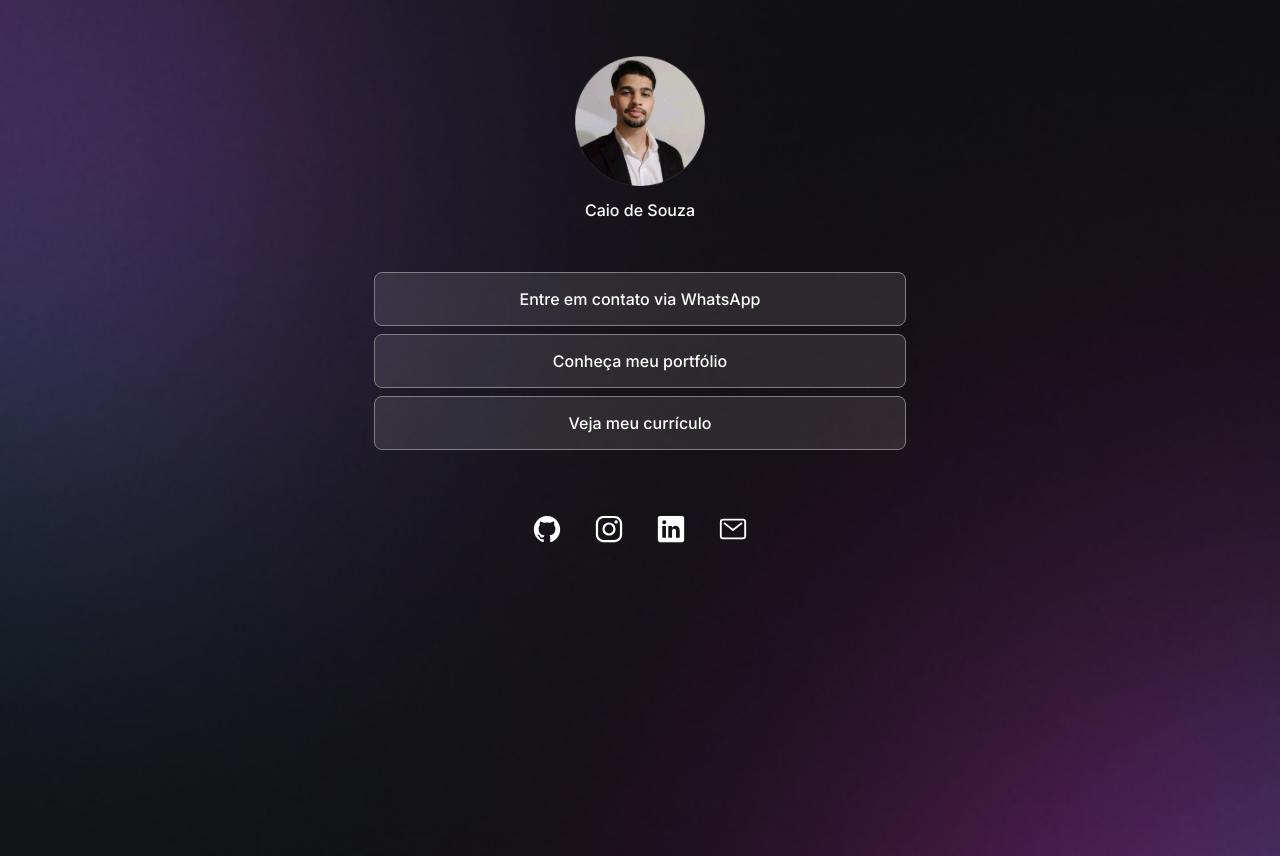
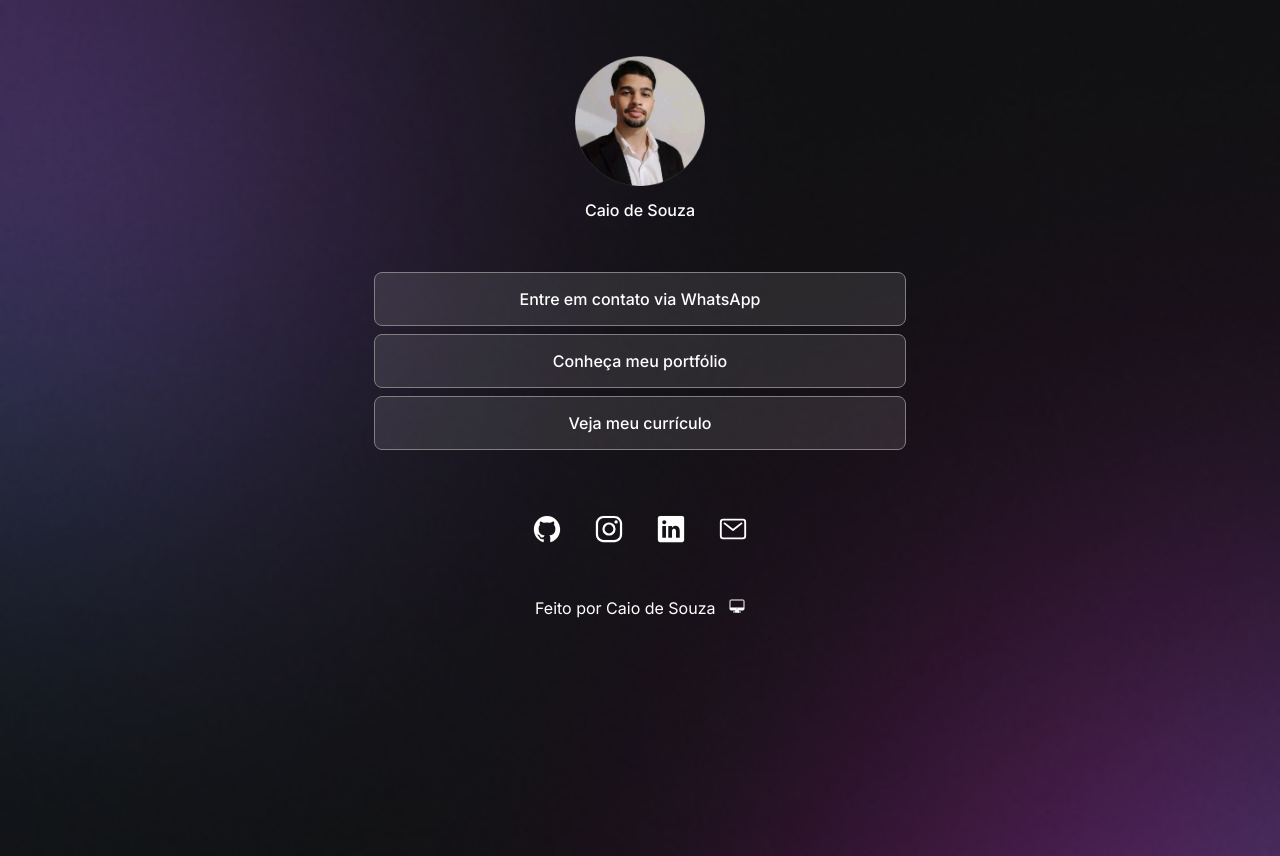
Before and after one commit to CaioSouza07/Projeto-Perfil-Caio, a plain HTML site: page index.html in a window 1280 px wide. Drawn offline with nearby package versions, Linux system fonts and the light colour scheme.

Commit message:
Adicionando footer

```diff
--- a/index.html
+++ b/index.html
@@ -50,6 +50,7 @@
                     Outlook: caiodesouza.cds@outlook.com</p>
             </div>
         </div>
+        <footer>Feito por Caio de Souza&nbsp;&nbsp;&nbsp;<ion-icon name="desktop-outline"></ion-icon></footer>
     </div>
     <script type="module" src="https://unpkg.com/ionicons@7.1.0/dist/ionicons/ionicons.esm.js"></script>
     <script nomodule src="https://unpkg.com/ionicons@7.1.0/dist/ionicons/ionicons.js"></script>
--- a/style.css
+++ b/style.css
@@ -105,3 +105,8 @@ body *{
     left: 50%;
     transform: translate(-50%, -50%);
 }
+footer{
+    display: flex;
+    justify-content: center;
+    margin: 14px;
+}
```
